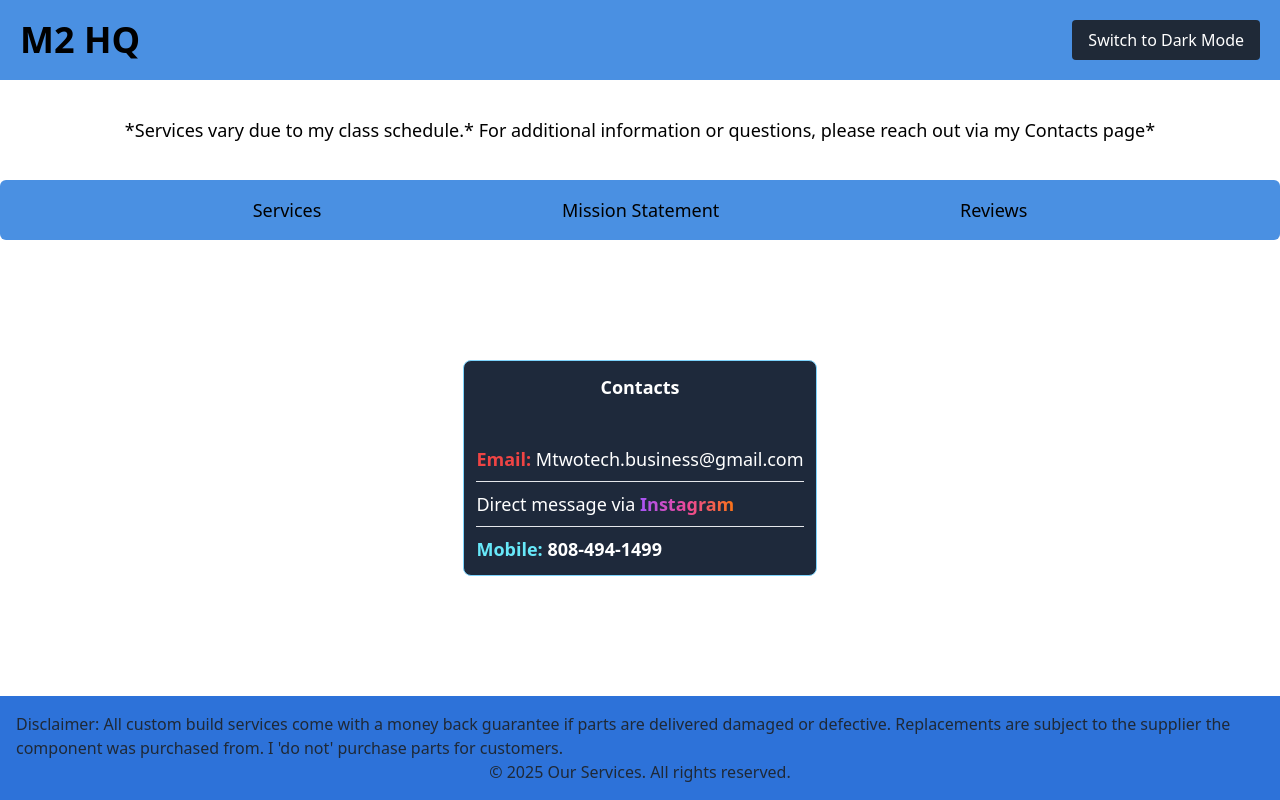
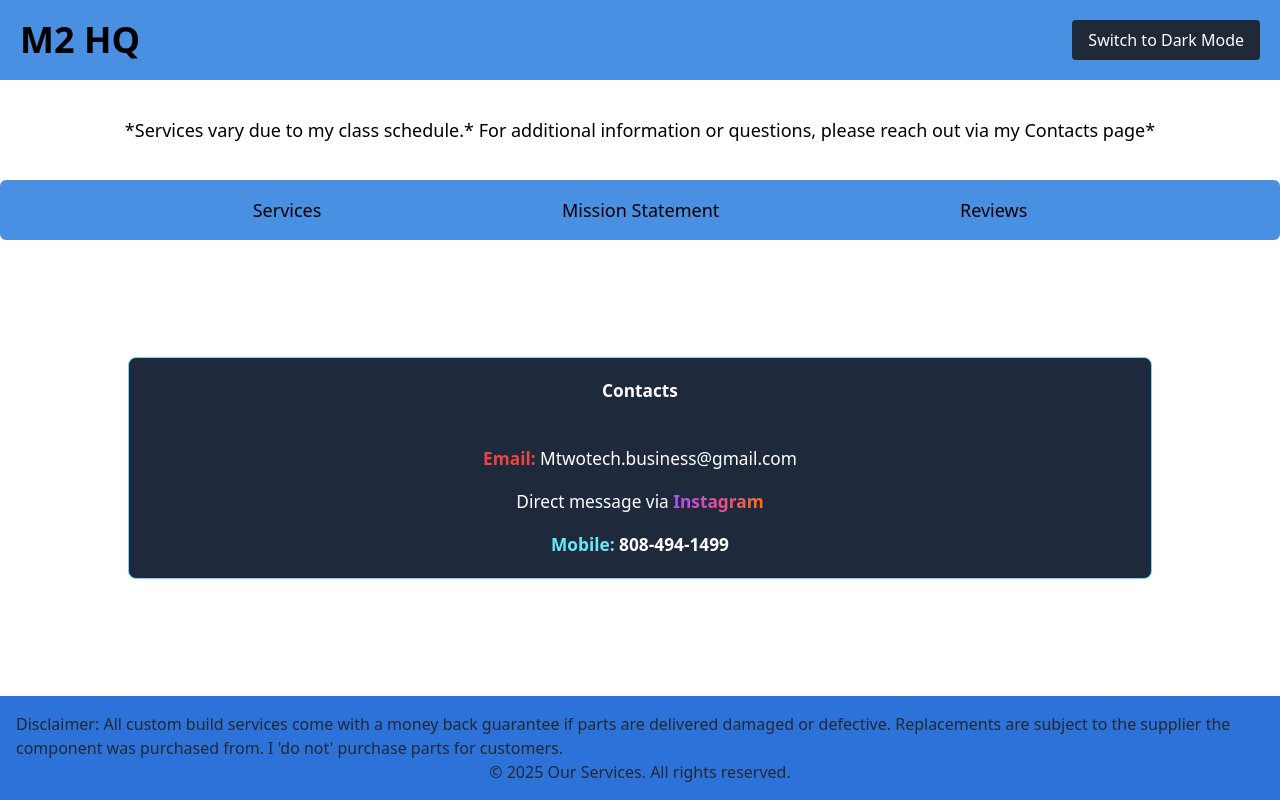
Before and after one commit to iSmirk-01/Landing-page, a Next.js app: page /contacts in a window 1280 px wide. Built offline with nearby package versions, Linux system fonts and the light colour scheme.

Commit message:
made tailwind changes to contacts

```diff
--- a/app/contacts/page.js
+++ b/app/contacts/page.js
@@ -1,4 +1,4 @@
-"use client"; // Add this at the top to indicate client-side rendering
+"use client";
 
 import Footer from "../components/Footer";
 import Navigation from "../components/Navigation";
@@ -22,11 +22,10 @@ function Contacts() {
         name3="Reviews"
       />
       <div className=" text-white flex flex-col h-screen justify-center items-center w-screen">
-        <div className="flex gap-2 text-lg flex-col bg-slate-800 p-3 rounded-lg w-fit h-fit justify-center  border border-sky-300 m-4">
+        <div className="flex gap-2 flex-col bg-slate-800 p-5 rounded-lg w-[80vw] h-auto justify-center text-dynamic  items-center border border-sky-300 m-4">
           <h1 className="font-semibold self-center">Contacts</h1>
           <br />
-
-          <p>
+          <p className="">
             <span className="text-red-500 font-bold">Email: </span>
             Mtwotech.business@gmail.com
           </p>
--- a/tailwind.config.mjs
+++ b/tailwind.config.mjs
@@ -8,6 +8,24 @@ export default {
   ],
   theme: {
     extend: {
+      fontSize: {
+        dynamic: "clamp(1rem, 0.1vw + 1rem, 20rem)", // Dynamic font size
+      },
+      spacing: {
+        dynamic: "clamp(1rem, 5vw + 2rem, 4rem)", // Dynamic width and height
+      },
+      maxWidth: {
+        dynamic: "clamp(10rem, 20vw + 5rem, 40rem)", // Dynamic max-width
+      },
+      maxHeight: {
+        dynamic: "clamp(5rem, 10vh + 10rem, 20rem)", // Dynamic max-height
+      },
+      padding: {
+        dynamic: "clamp(1rem, 3vw + 1rem, 2rem)", // Dynamic padding
+      },
+      margin: {
+        dynamic: "clamp(1rem, 3vw + 1rem, 4rem)", // Dynamic margin
+      },
       colors: {
         //light theme
         LightThemeMainBlue: "#4A90E2",
```
